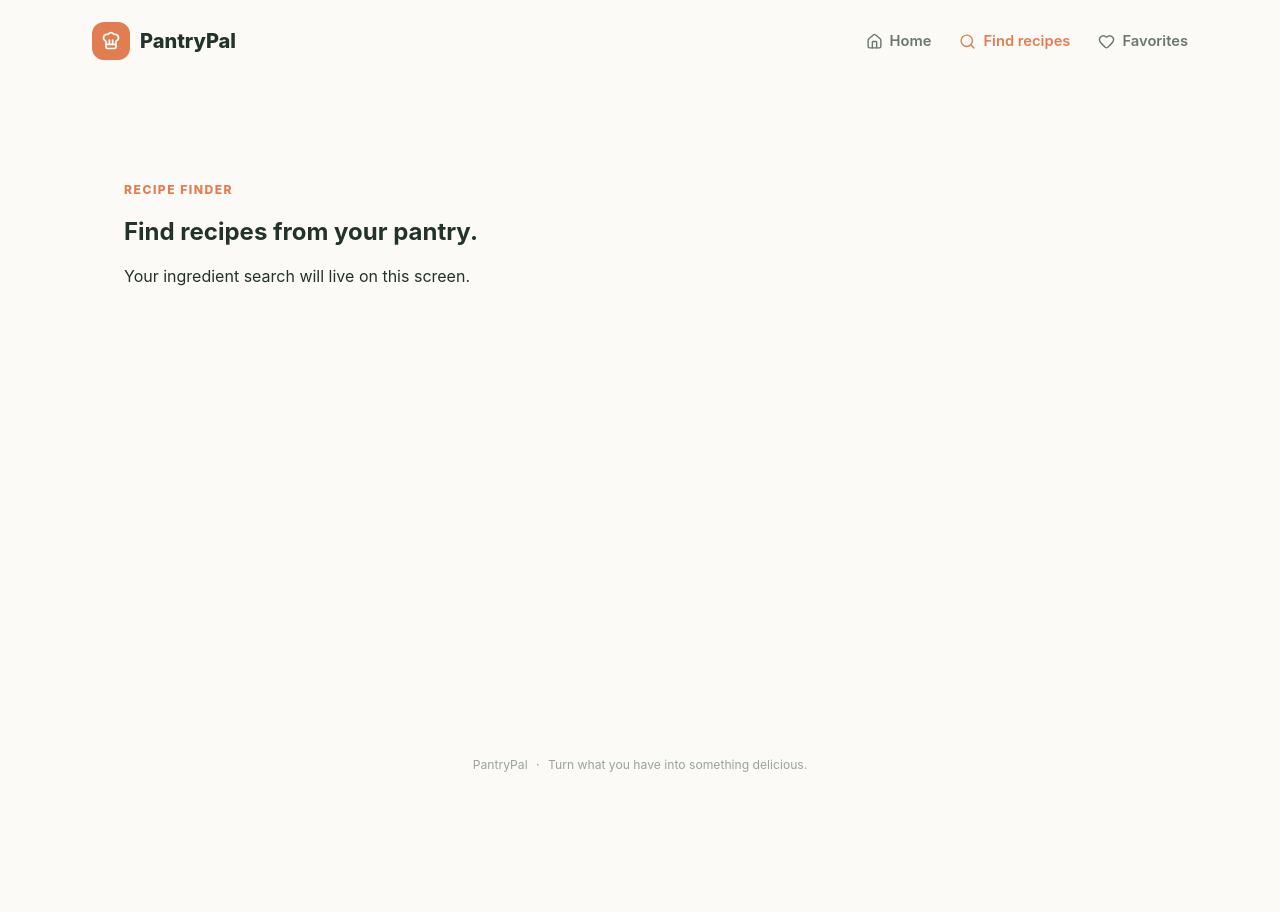
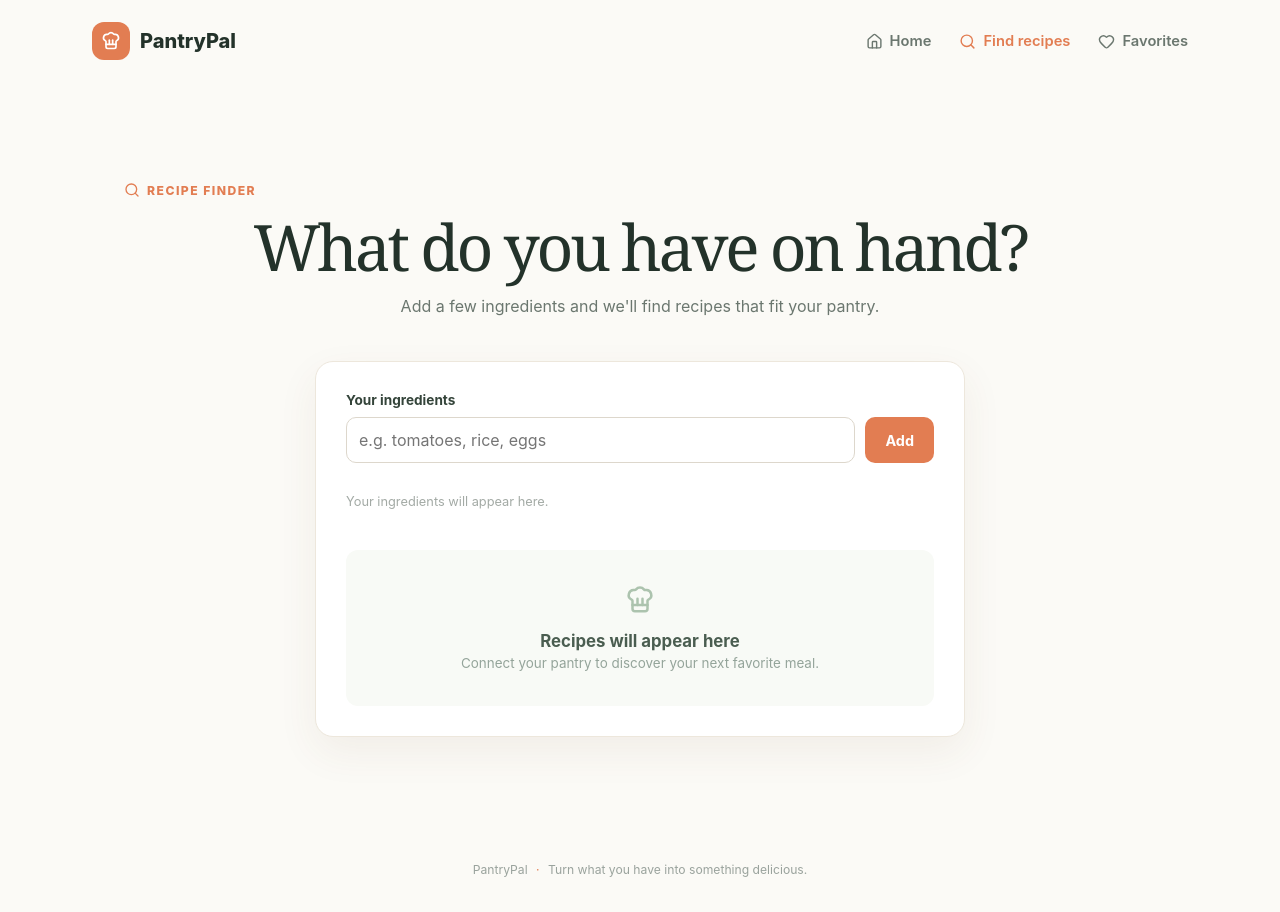
Before and after one commit to Oluwatimilehin008/PantryPal, a React (Vite) app: page / in a window 1280 px wide. Both pictures are taken after a click on the button "Start cooking". Before the commit the page ends 807 px from the top, so only its background shows below. Built offline with nearby package versions, Linux system fonts and the light colour scheme.

Commit message:
Build recipe finder screen layout

```diff
--- a/src/App.css
+++ b/src/App.css
@@ -215,6 +215,94 @@
   font-size: .76rem;
 }
 
+.page-heading {
+  text-align: center;
+}
+
+.page-heading h1 {
+  margin: 0 0 12px;
+  color: #23322a;
+  font-family: Georgia, serif;
+  font-size: clamp(2.5rem, 5vw, 4rem);
+  font-weight: 500;
+  line-height: 1.05;
+  letter-spacing: -.05em;
+}
+
+.page-heading > p:last-child {
+  color: #6b776f;
+}
+
+.finder-card {
+  max-width: 650px;
+  margin: 45px auto 0;
+  padding: 30px;
+  border: 1px solid #ede7dc;
+  border-radius: 18px;
+  background: white;
+  box-shadow: 0 15px 40px #6b4c2412;
+}
+
+.ingredient-form label {
+  display: block;
+  margin-bottom: 9px;
+  color: #34443a;
+  font-size: .85rem;
+  font-weight: 700;
+}
+
+.input-row {
+  display: flex;
+  gap: 10px;
+}
+
+.input-row input {
+  min-width: 0;
+  flex: 1;
+  border: 1px solid #ddd7cc;
+  border-radius: 10px;
+  padding: 12px;
+  color: #34443a;
+  outline-color: #e27d52;
+}
+
+.ingredient-list {
+  display: flex;
+  flex-wrap: wrap;
+  gap: 8px;
+  min-height: 35px;
+  margin-top: 18px;
+}
+
+.empty-message {
+  color: #a3aaa5;
+  font-size: .8rem;
+}
+
+.finder-placeholder {
+  margin-top: 28px;
+  padding: 35px 20px;
+  border-radius: 12px;
+  color: #94a49a;
+  background: #f8faf6;
+  text-align: center;
+}
+
+.finder-placeholder svg {
+  color: #acc3ae;
+}
+
+.finder-placeholder h2 {
+  margin: 12px 0 4px;
+  color: #4a5d50;
+  font-size: 1.05rem;
+}
+
+.finder-placeholder p {
+  margin: 0;
+  font-size: .84rem;
+}
+
 .welcome-panel {
   margin: 0 0 15px;
 }
@@ -280,4 +368,13 @@ footer span {
     gap: 20px;
     padding: 30px 25px 45px;
   }
+
+  .finder-card {
+    padding: 22px;
+  }
+
+  .input-row {
+    display: grid;
+    grid-template-columns: 1fr auto;
+  }
 }
--- a/src/App.tsx
+++ b/src/App.tsx
@@ -60,11 +60,30 @@ function HomePage() {
 
 function FindRecipesPage() {
   return (
-    <section className="welcome-panel">
-      <p className="eyebrow">Recipe finder</p>
-      <h1>Find recipes from your pantry.</h1>
-      <p>Your ingredient search will live on this screen.</p>
-    </section>
+    <>
+      <section className="page-heading">
+        <p className="eyebrow"><Search size={16} /> Recipe finder</p>
+        <h1>What do you have on hand?</h1>
+        <p>Add a few ingredients and we&apos;ll find recipes that fit your pantry.</p>
+      </section>
+      <section className="finder-card">
+        <form className="ingredient-form" onSubmit={(event) => event.preventDefault()}>
+          <label htmlFor="ingredient">Your ingredients</label>
+          <div className="input-row">
+            <input id="ingredient" placeholder="e.g. tomatoes, rice, eggs" />
+            <button className="primary-button" type="submit">Add</button>
+          </div>
+        </form>
+        <div className="ingredient-list">
+          <p className="empty-message">Your ingredients will appear here.</p>
+        </div>
+        <div className="finder-placeholder">
+          <ChefHat size={30} />
+          <h2>Recipes will appear here</h2>
+          <p>Connect your pantry to discover your next favorite meal.</p>
+        </div>
+      </section>
+    </>
   )
 }
 
```
